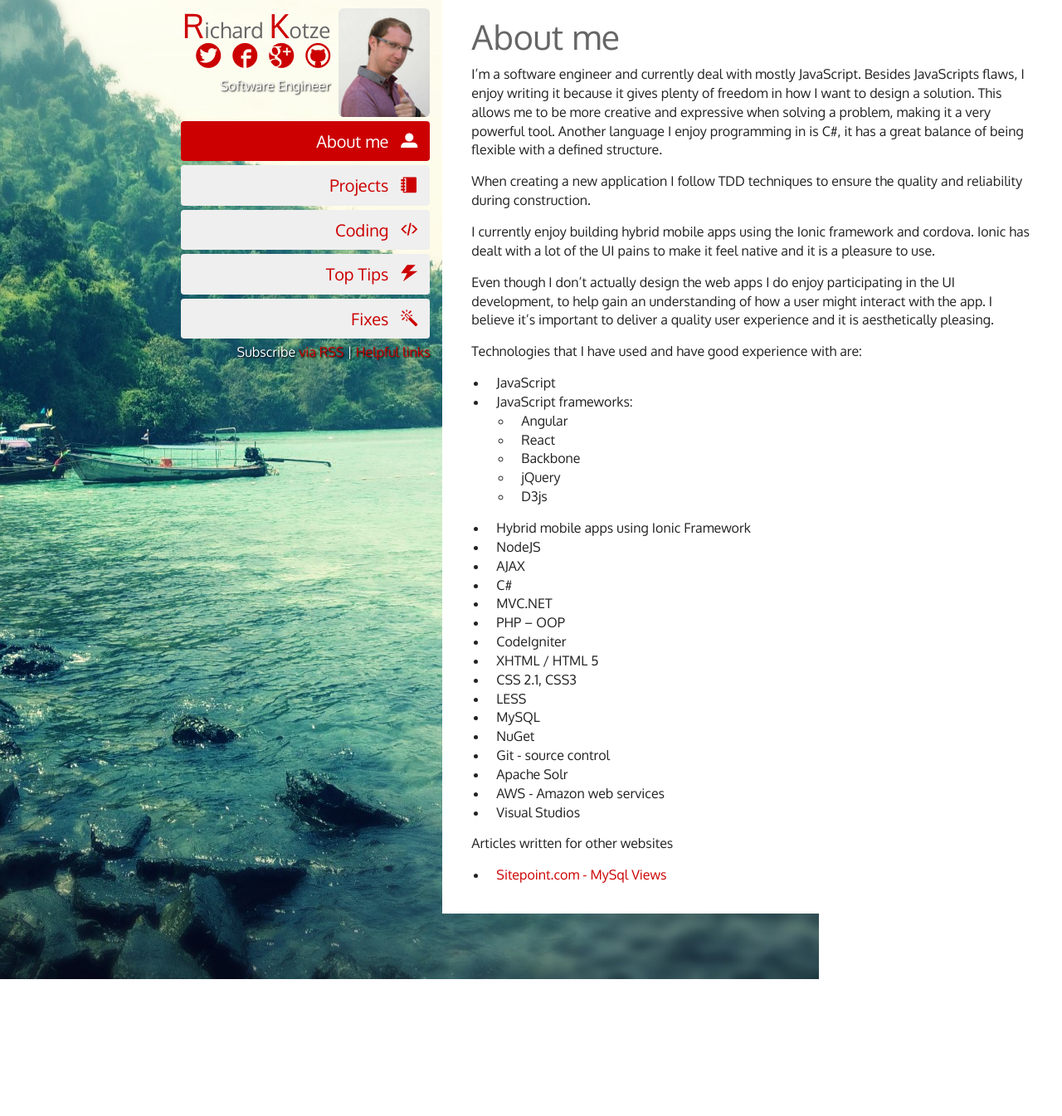
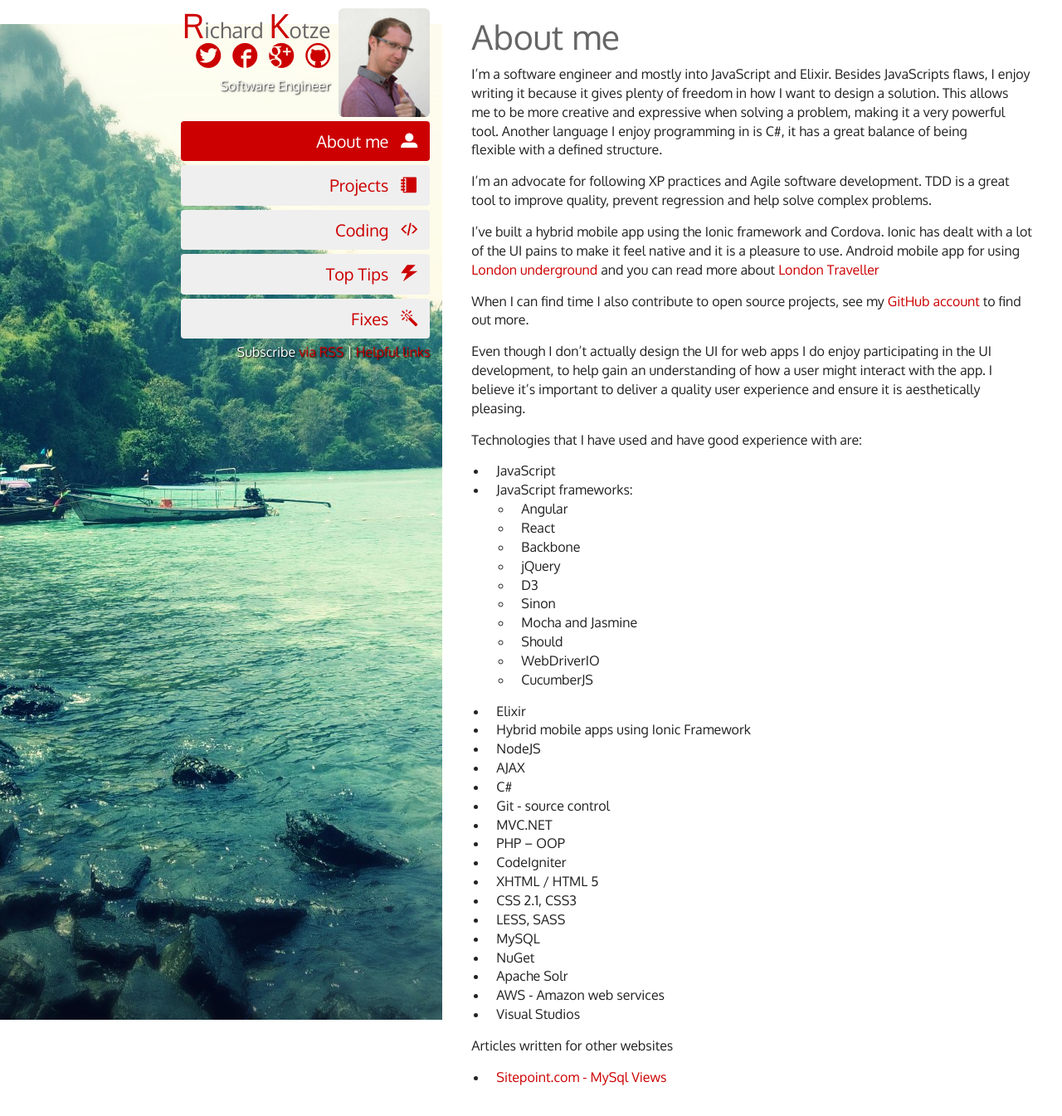
Before and after one commit to rkotze/rkotze.github.io, a Jekyll site: the page built from about.md, in a window 1280 px wide and 1345 px high. Shown: the whole window at 83% size. Built offline with Jekyll 4.4.1, drawn with Linux system fonts in a browser that asks for light colours.

Commit message:
update about me page.

```diff
--- a/about.md
+++ b/about.md
@@ -6,13 +6,15 @@
  lastmod: 2016-04-20 17:00:12 +0000
 ---
 
-I'm a software engineer and currently deal with mostly JavaScript. Besides JavaScripts flaws, I enjoy writing it because it gives plenty of freedom in how I want to design a solution. This allows me to be more creative and expressive when solving a problem, making it a very powerful tool. Another language I enjoy programming in is C#, it has a great balance of being flexible with a defined structure.
+I'm a software engineer and mostly into JavaScript and Elixir. Besides JavaScripts flaws, I enjoy writing it because it gives plenty of freedom in how I want to design a solution. This allows me to be more creative and expressive when solving a problem, making it a very powerful tool. Another language I enjoy programming in is C#, it has a great balance of being flexible with a defined structure.
 
-When creating a new application I follow TDD techniques to ensure the quality and reliability during construction.
+I'm an advocate for following XP practices and Agile software development. TDD is a great tool to improve quality, prevent regression and help solve complex problems.
 
-I currently enjoy building hybrid mobile apps using the Ionic framework and cordova. Ionic has dealt with a lot of the UI pains to make it feel native and it is a pleasure to use.
+I've built a hybrid mobile app using the Ionic framework and Cordova. Ionic has dealt with a lot of the UI pains to make it feel native and it is a pleasure to use. Android mobile app for using [London underground](https://play.google.com/store/apps/details?id=com.ionicframework.oysterbalance749927){:target="_blank"} and you can read more about [London Traveller](/projects/building-london-traveller-app)
 
-Even though I don't actually design the web apps I do enjoy participating in the UI development, to help gain an understanding of how a user might interact with the app. I believe it's important to deliver a quality user experience and it is aesthetically pleasing.
+When I can find time I also contribute to open source projects, see my [GitHub account](https://github.com/{{ site.github_username }}){:target="_blank"} to find out more.
+
+Even though I don't actually design the UI for web apps I do enjoy participating in the UI development, to help gain an understanding of how a user might interact with the app. I believe it's important to deliver a quality user experience and ensure it is aesthetically pleasing.
 
 Technologies that I have used and have good experience with are:
 
@@ -22,20 +24,26 @@
 	*   React
 	*   Backbone
 	*   jQuery
-	*   D3js
-*   Hybrid mobile apps using Ionic Framework
+	*   D3
+	*   Sinon
+	*   Mocha and Jasmine
+	*   Should
+	*   WebDriverIO
+	*   CucumberJS
+*   Elixir
+*		Hybrid mobile apps using Ionic Framework
 *   NodeJS
 *   AJAX
 *   C#
+*   Git - source control
 *   MVC.NET
 *   PHP – OOP
   *   CodeIgniter
 *   XHTML / HTML 5
 *   CSS 2.1, CSS3
-*   LESS
+*   LESS, SASS
 *   MySQL
 *   NuGet
-*   Git - source control
 *   Apache Solr
 *   AWS - Amazon web services
 *   Visual Studios
```
